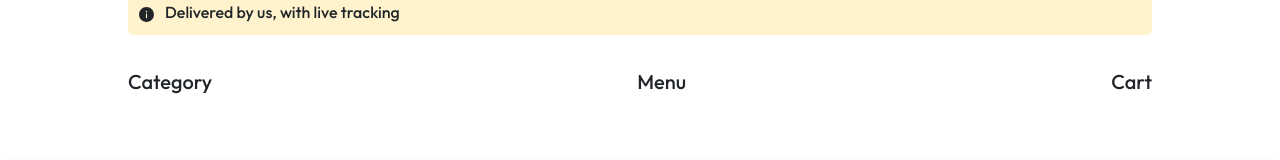
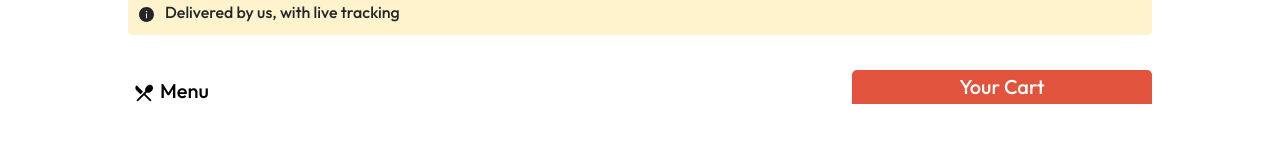
Before and after one commit to AzmiTammam/HUNGER-ROAD, a React (Create React App) app: page /RestaurantMenu in a window 1280 px wide. Shown: the part 342-502 px from the top of the page. Built offline with nearby package versions, Linux system fonts and the light colour scheme.

Commit message:
Add more feature to deatiles

```diff
--- a/src/components/RestaurantDetails/RestaurantDetails.css
+++ b/src/components/RestaurantDetails/RestaurantDetails.css
@@ -68,3 +68,33 @@
   align-items: center;
   margin-top: 35px;
 }
+
+.ItemsInMenu {
+  display: flex;
+  flex-direction: column;
+}
+
+.ItemsInMenu button,
+.InfoInMenu button {
+  border: 0;
+  background-color: transparent;
+  font-size: 20px;
+  margin-left: 5px;
+}
+
+.ItemsInMenu button span,
+.InfoInMenu button span {
+  font-size: 22px;
+  margin-right: 5px;
+}
+
+.cartInMenu h5 {
+  background-color: #e1533d;
+  color: #fff;
+  padding: 5px;
+  width: 300px;
+  text-align: center;
+  border-radius: 5px;
+  border-bottom-left-radius: 0;
+  border-bottom-right-radius: 0;
+}
--- a/src/components/RestaurantDetails/RestaurantDetails.jsx
+++ b/src/components/RestaurantDetails/RestaurantDetails.jsx
@@ -1,10 +1,12 @@
 import React from "react";
 import "./RestaurantDetails.css";
 import Navbar from "../navbar/Navbar";
+import { Link } from "react-router-dom";
 import Footer from "../Footer/Footer";
 import { FaCcVisa, FaCcMastercard } from "react-icons/fa";
 import { BsCashStack } from "react-icons/bs";
 import { AiFillInfoCircle } from "react-icons/ai";
+import { MdOutlineRestaurantMenu } from "react-icons/md";
 
 function RestaurantDetails() {
   return (
@@ -45,16 +47,25 @@ function RestaurantDetails() {
           </div>
         </div>
         <div className="menuContainerRestaurant">
-          <div className="categoryInMenu">
-            <h5>Category</h5>
-            <div className="categories"></div>
-          </div>
           <div className="ItemsInMenu">
-            <h5>Menu</h5>
+            <button>
+              <span>
+                <MdOutlineRestaurantMenu />
+              </span>
+              Menu
+            </button>
           </div>
           <div className="cartInMenu">
-            <h5>Cart</h5>
+            <h5>Your Cart</h5>
           </div>
+          {/*           <div className="InfoInMenu">
+            <button>
+              <span>
+                <AiFillInfoCircle />
+              </span>
+              Info
+            </button>
+          </div> */}
         </div>
       </div>
       <Footer />
```
